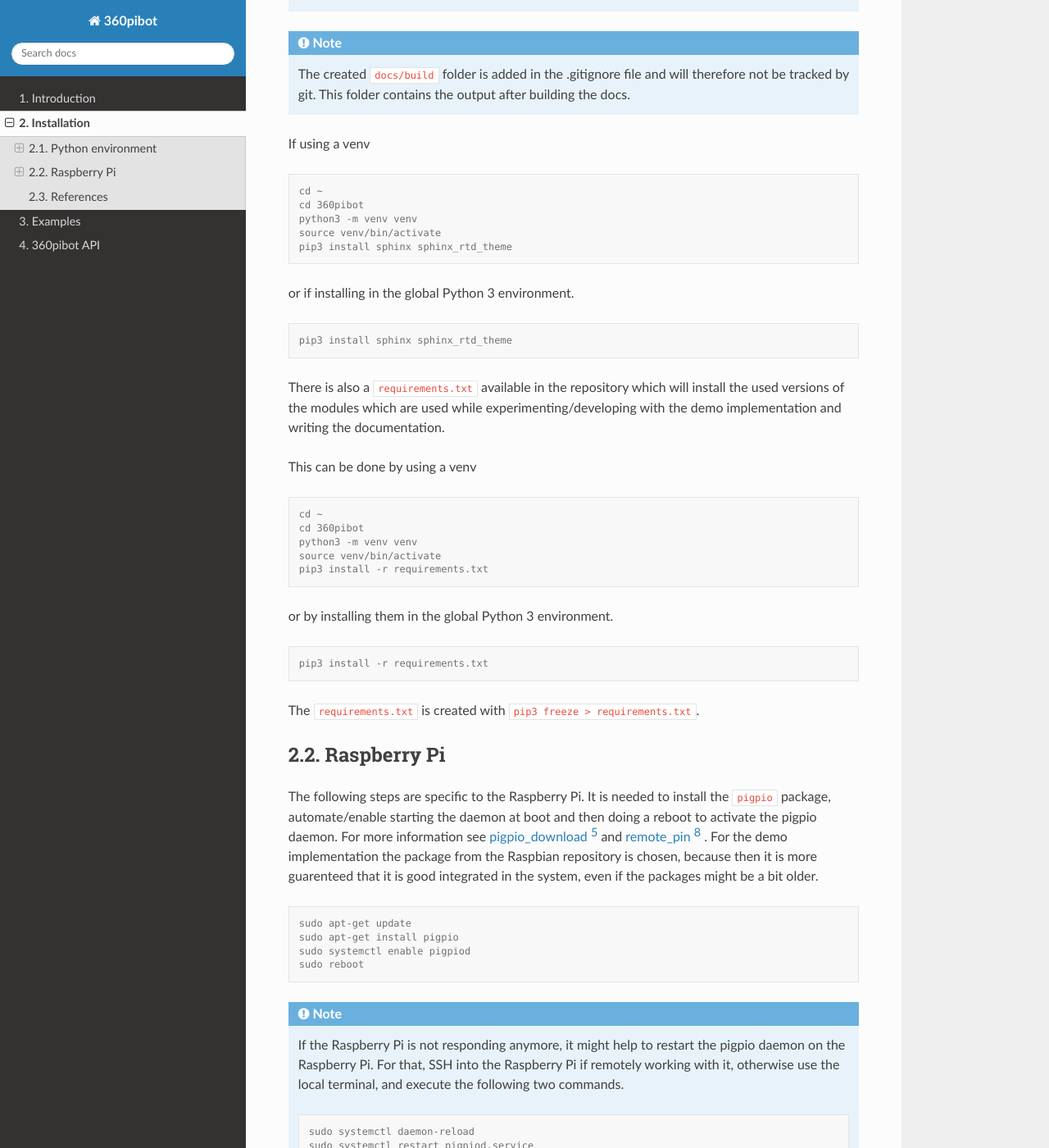
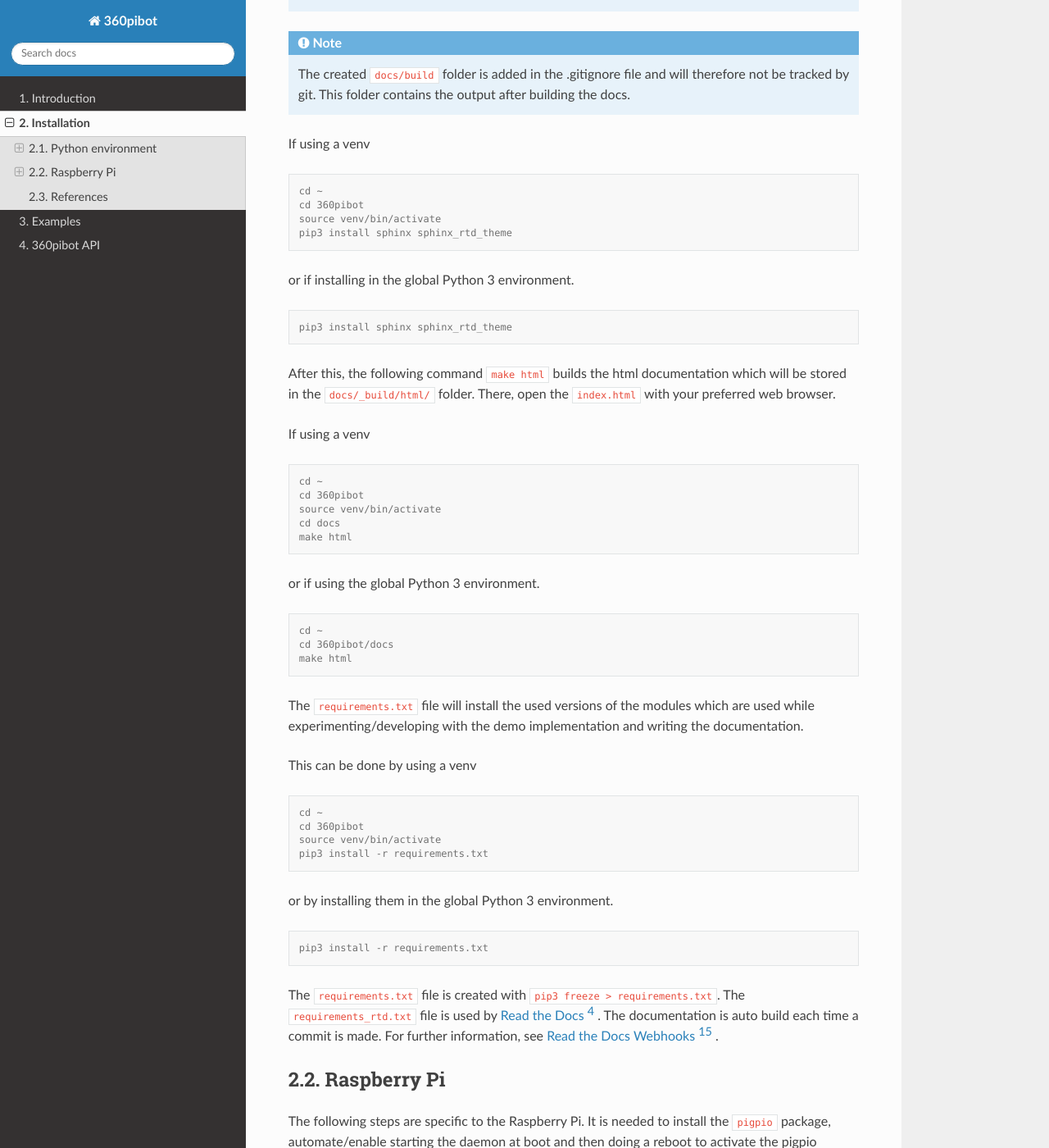
Before and after one commit to choeffer/360pibot, a Sphinx documentation site: the page built from docs/install.rst, in a window 1280 px wide and 1400 px high, scrolled down 2551 px. Shown: the whole window at 82% size. Built offline with Sphinx 7.4.7 and the Read the Docs theme 2.0.0, drawn with Linux system fonts in a browser that asks for light colours; some of the changed text lies outside the part shown.

Commit message:
typos etc.

```diff
--- a/README.rst
+++ b/README.rst
@@ -40,8 +40,7 @@
 
 The documentation is made with Sphinx_ and can be extended or modified as needed for
 e.g. documenting own projects based on this or if extending functionality of the modules
-and documenting this. The whole documentation is stored in the ``docs/`` folder
-of the git repository.
+and documenting this. The whole documentation is stored in the ``docs/`` folder.
 
 Instead of buying an ActivityBot 360° Robot Kit 360_kit_ it is sufficient to buy
 two Parallax Feedback 360° High-Speed Servos `360_data_sheet`_ , two robot wheels
--- a/docs/install.rst
+++ b/docs/install.rst
@@ -111,14 +111,14 @@
     pip3 install pigpio
 
 
-Installing modules for the documentation
-^^^^^^^^^^^^^^^^^^^^^^^^^^^^^^^^^^^^^^^^
+Installing modules for building the documentation
+^^^^^^^^^^^^^^^^^^^^^^^^^^^^^^^^^^^^^^^^^^^^^^^^^
 
 The whole documentation is made with Sphinx_ and can be extended or
 modified as needed for e.g. documenting own projects based on this or if
 extending functionality of the modules and documenting this. The whole
-documentation is stored in the ``docs/`` folder of the repository. The
-standard docstring format (ReStructuredText_ (reST)) is used. The used
+documentation is stored in the ``docs/`` folder. The standard
+docstring format (ReStructuredText_ (reST)) is used. The used
 theme is from `Read the Docs`_ where also the documentation is hosted.
 Therefore, two more modules are needed for beeing able to modify or
 extend the documentation. How to use Sphinx is not part of this documentation.
@@ -141,7 +141,6 @@
 
     cd ~
     cd 360pibot
-    python3 -m venv venv
     source venv/bin/activate
     pip3 install sphinx sphinx_rtd_theme
 
@@ -151,10 +150,31 @@
 
     pip3 install sphinx sphinx_rtd_theme
 
-There is also a ``requirements.txt`` available in the repository which
-will install the used versions of the modules which are used while
-experimenting/developing with the demo implementation and writing the
-documentation.
+After this, the following command ``make html`` builds the html documentation
+which will be stored in the ``docs/_build/html/`` folder. There, open the
+``index.html`` with your preferred web browser.
+
+If using a venv
+
+.. code-block:: console
+
+    cd ~
+    cd 360pibot
+    source venv/bin/activate
+    cd docs
+    make html
+
+or if using the global Python 3 environment.
+
+.. code-block:: console
+
+    cd ~
+    cd 360pibot/docs
+    make html
+
+The ``requirements.txt`` file will install the used versions of
+the modules which are used while experimenting/developing with
+the demo implementation and writing the documentation.
 
 This can be done by using a venv
 
@@ -162,7 +182,6 @@
 
     cd ~
     cd 360pibot
-    python3 -m venv venv
     source venv/bin/activate
     pip3 install -r requirements.txt
 
@@ -172,7 +191,10 @@
 
     pip3 install -r requirements.txt
 
-The ``requirements.txt`` is created with ``pip3 freeze > requirements.txt``.
+The ``requirements.txt`` file is created with ``pip3 freeze > requirements.txt``.
+The ``requirements_rtd.txt`` file is used by `Read the Docs`_ . The documentation
+is auto build each time a commit is made. For further information, see
+`Read the Docs Webhooks`_ .
 
 Raspberry Pi
 ------------
@@ -254,3 +276,4 @@
 .. _docs3: https://www.youtube.com/watch?v=0ROZRNZkPS8
 .. _docs4: https://www.youtube.com/watch?v=hM4I58TA72g
 .. _pigpio_pi: http://abyz.me.uk/rpi/pigpio/python.html#pigpio.pi
+.. _`Read the Docs Webhooks`: https://docs.readthedocs.io/en/latest/webhooks.html
--- a/docs/intro.rst
+++ b/docs/intro.rst
@@ -40,8 +40,7 @@
 
 The documentation is made with Sphinx_ and can be extended or modified as needed for
 e.g. documenting own projects based on this or if extending functionality of the modules
-and documenting this. The whole documentation is stored in the ``docs/`` folder
-of the git repository.
+and documenting this. The whole documentation is stored in the ``docs/`` folder.
 
 Instead of buying an ActivityBot 360° Robot Kit 360_kit_ it is sufficient to buy
 two Parallax Feedback 360° High-Speed Servos `360_data_sheet`_ , two robot wheels
```
Also changed, not shown: other parts of docs/install.rst (+1 -1 lines), docs/examples.rst (+6 -8 lines).
